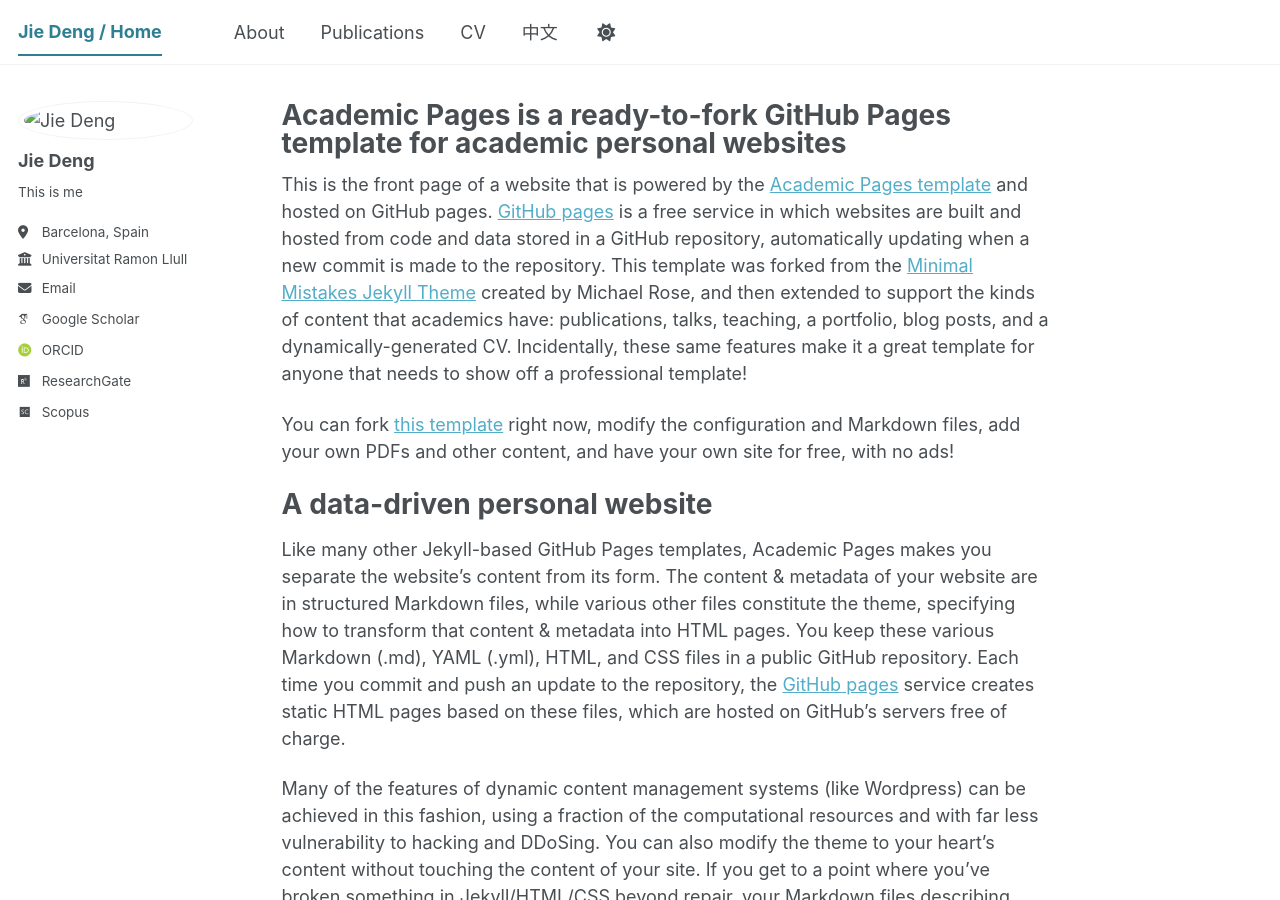
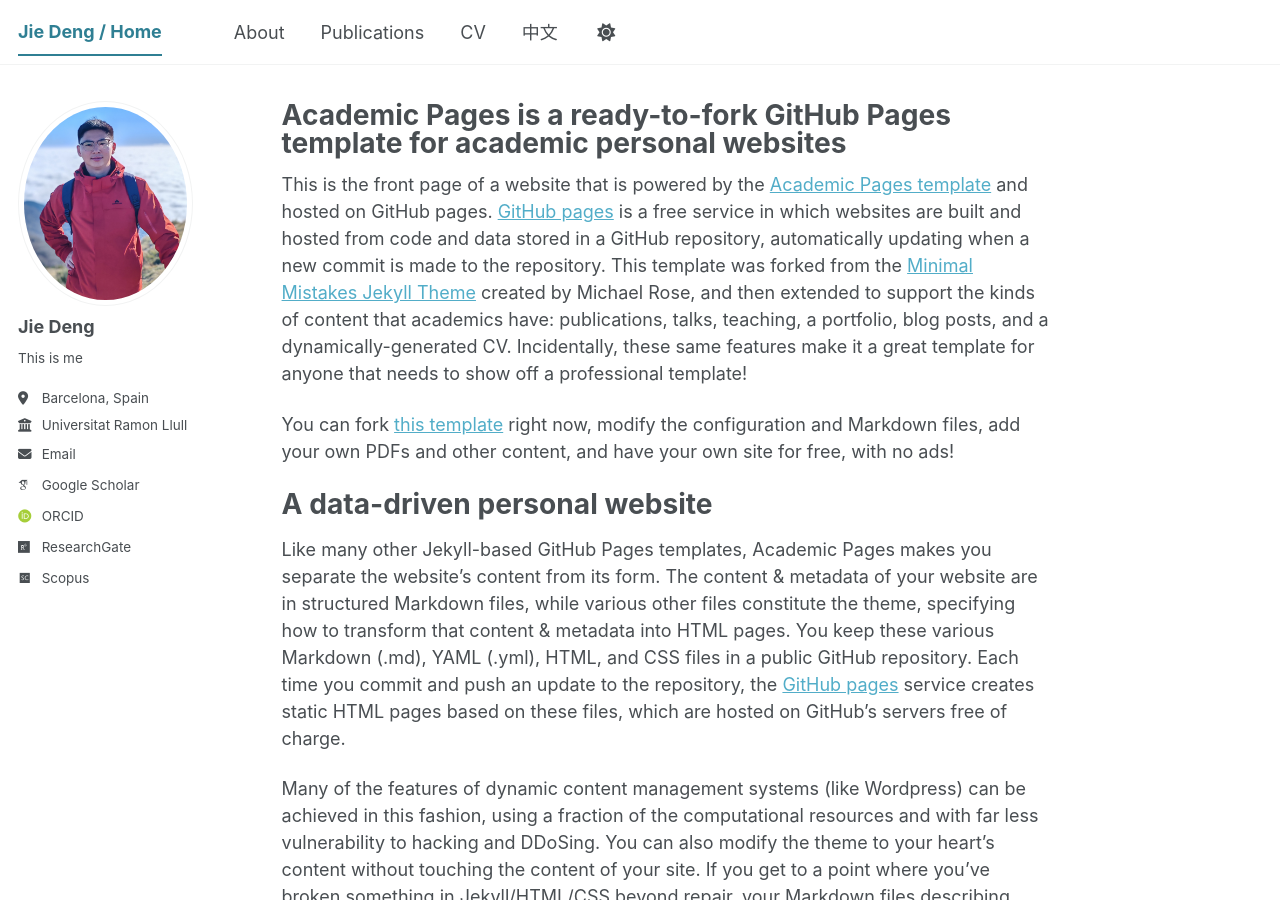
Before and after one commit to dengjie837-jpg/jiedeng.github.io, a Jekyll site: the page built from _pages/about.md, in a window 1280 px wide and 900 px high. Built offline with Jekyll 4.4.1, drawn with Linux system fonts in a browser that asks for light colours; some web fonts are replaced; a script bundle is joined from its source files by our own code; library files that are not in the unit come from our copies.

Commit message:
Update _config.yml

```diff
--- a/_config.yml
+++ b/_config.yml
@@ -21,12 +21,10 @@
 # Site Author - The following control what appear as part of the author content on the side bar.
 #               If a field is blank the icon and link will not appear, otherwise it will be shown.
 #               Additional customization can be done by editing /_includes/author-profile.html
-url: "https://dengjie837-jpg.github.io"
-baseurl: "/jiedeng.github.io"
 
 author:
   # Biographic information
-  avatar: "/images/profile.jpg"
+  avatar           : "profile.jpg"
   name             : "Jie Deng"
   pronouns         : # example: "she/her"
   bio              : "This is me"
```
